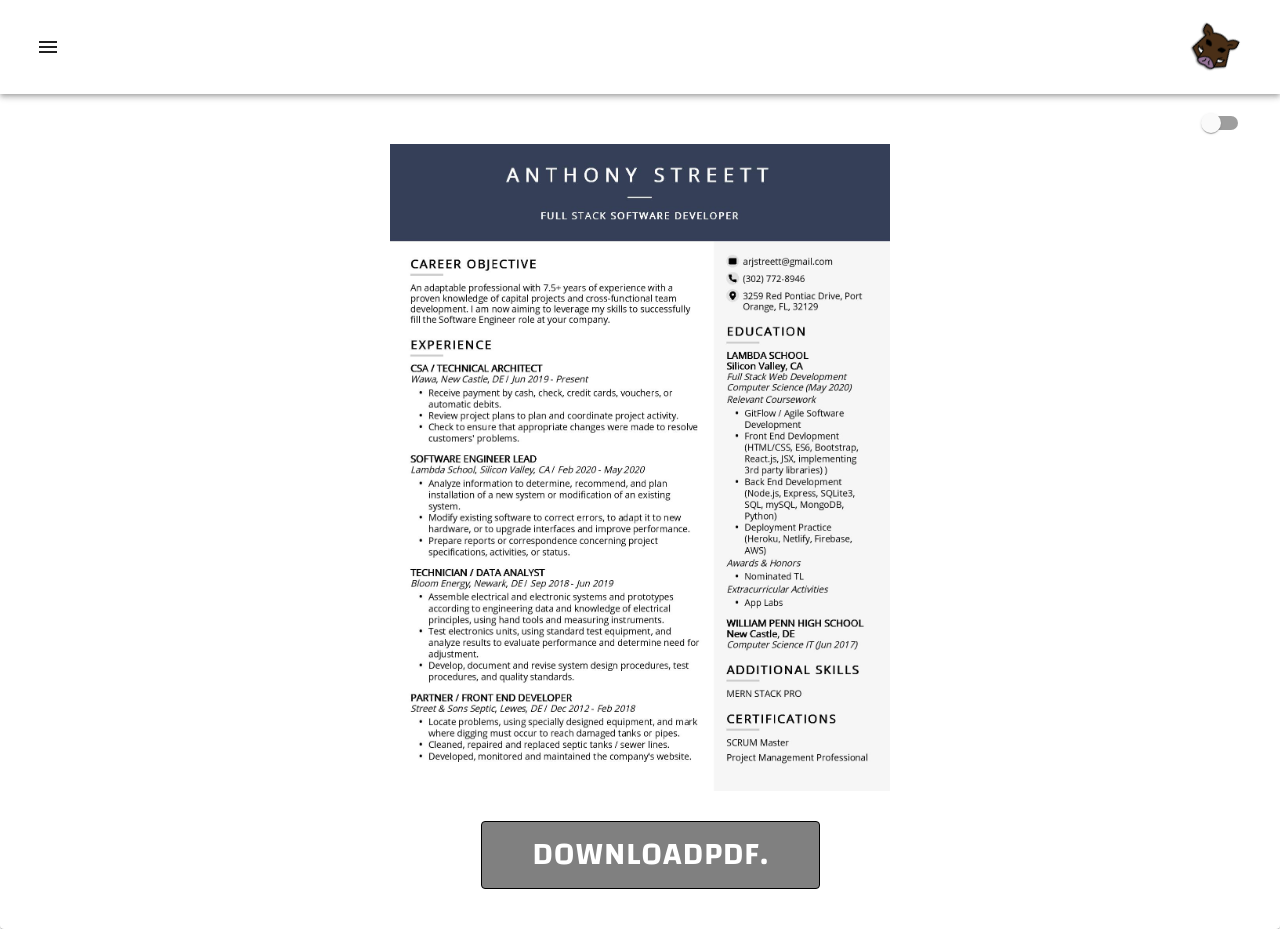
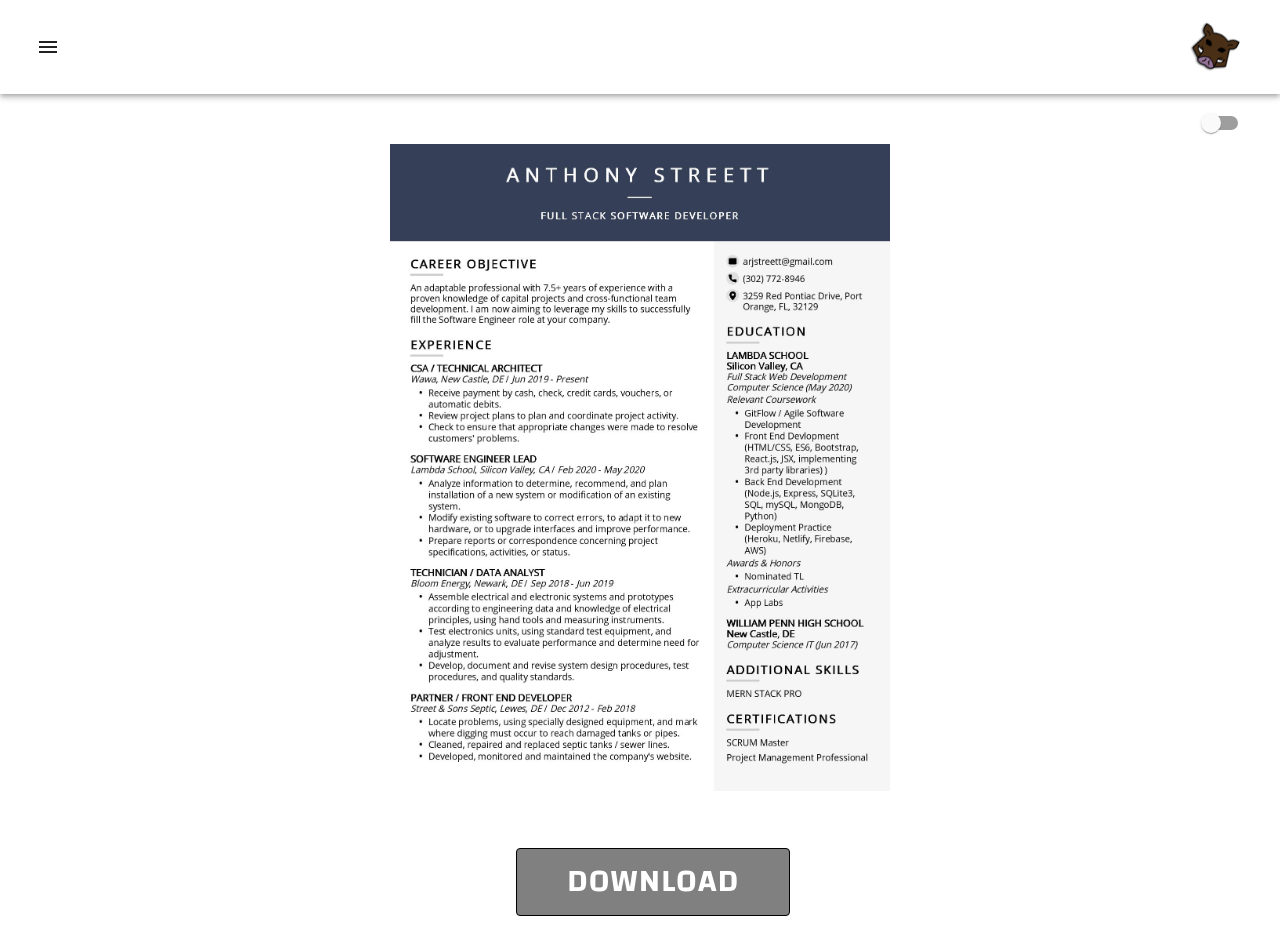
Before and after one commit to arkstreett/myportfolio, a React (Create React App) app: page /resume in a window 1280 px wide. Shown: the top 952 px of the page. Before the commit the page ends 929 px from the top, so only its background shows below. Built offline with nearby package versions, Linux system fonts and the light colour scheme.

Commit message:
Download button works for resume

```diff
--- a/src/components/Resume.js
+++ b/src/components/Resume.js
@@ -1,4 +1,5 @@
 import React from "react";
+import { Link } from "react-router-dom"
 import Resume1 from "../images/FALLRESUME2020.jpg"
 import "../styles/Resume.css"
 import Button from '@material-ui/core/button';
@@ -12,10 +13,10 @@ function Resume() {
         <div className="resume__container"><img src={Resume1}/>
 
 
-        <a href="https://drive.google.com/file/d/1cc7_gMTGCky6S5hqEuKZQypN00FV_Q5b/view?usp=sharing" rel="noopener noreferrer" target="_blank" download><Button variant="contained" color="primary" disableElevation>
-  Download <a className="pdf"> PDF.</a>
+        <Link to={Resume1} target="_blank" download><Button variant="contained" color="primary" disableElevation>
+  Download
       </Button>
-      </a>
+      </Link>
         </div>
     </div>
   );
--- a/src/styles/Resume.css
+++ b/src/styles/Resume.css
@@ -22,8 +22,8 @@
     background: grey;
     outline: none;
     transition: .5s;
-    margin-right: 70px;
-    margin-top: 30px;
+    margin-right: 100px;
+    margin-top: 57px;
 }
 
 .resume button:hover {
```
